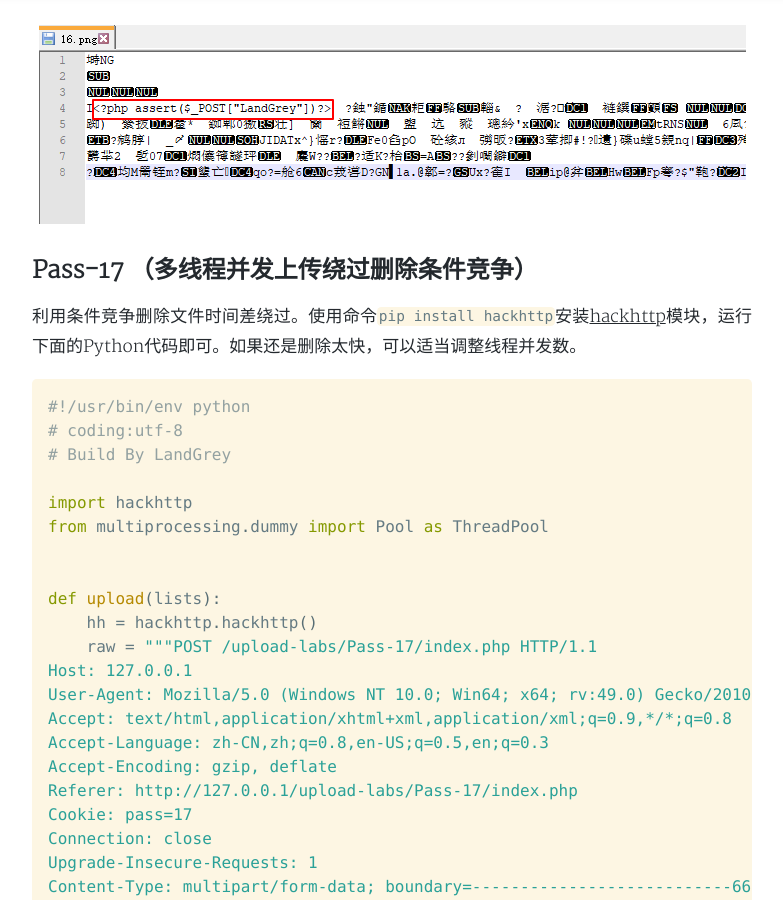
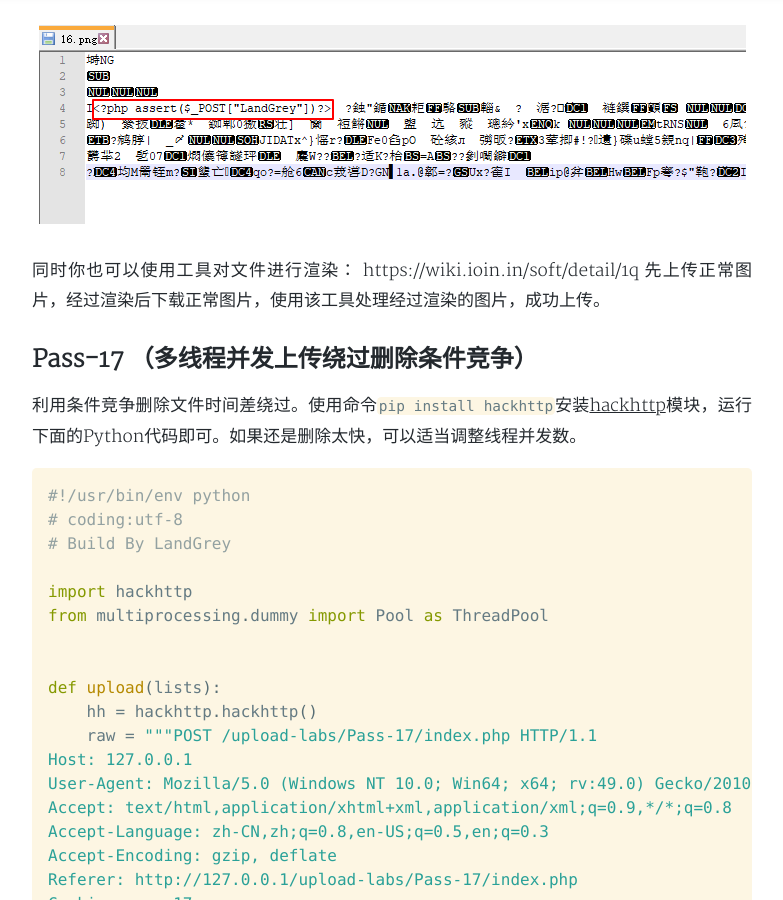
Before and after one commit to co0ontty/co0ontty.github.io, a Jekyll site: the page built from _posts/2019-4-8-uplodelabs.md, in a window 1280 px wide and 900 px high, scrolled down 13887 px. Shown: the whole window, without its empty margins (248-1031 px from the left). Built offline with Jekyll 4.4.1, drawn with Linux system fonts in a browser that asks for light colours; nearby versions of some CDN libraries; comment, search, counter and statistics services are not loaded; a style sheet for code colours, icons or effects is not loaded.

Commit message:
Update 2019-4-8-uplodelabs.md

```diff
--- a/_posts/2019-4-8-uplodelabs.md
+++ b/_posts/2019-4-8-uplodelabs.md
@@ -172,6 +172,9 @@ jpg/jpeg图片webshell上传同**Pass-13**。
 
 ![](/assets/img/posts/16-6.png)
 
+同时你也可以使用工具对文件进行渲染：
+https://wiki.ioin.in/soft/detail/1q
+先上传正常图片，经过渲染后下载正常图片，使用该工具处理经过渲染的图片，成功上传。
 ## Pass-17 （多线程并发上传绕过删除条件竞争）
 
 利用条件竞争删除文件时间差绕过。使用命令`pip install hackhttp`安装[hackhttp](https://github.com/BugScanTeam/hackhttp)模块，运行下面的Python代码即可。如果还是删除太快，可以适当调整线程并发数。
```
